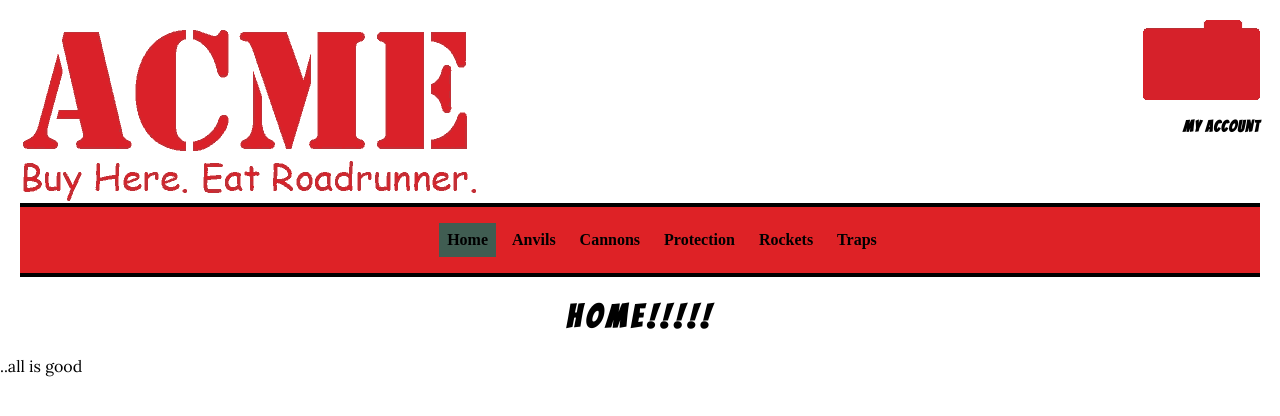
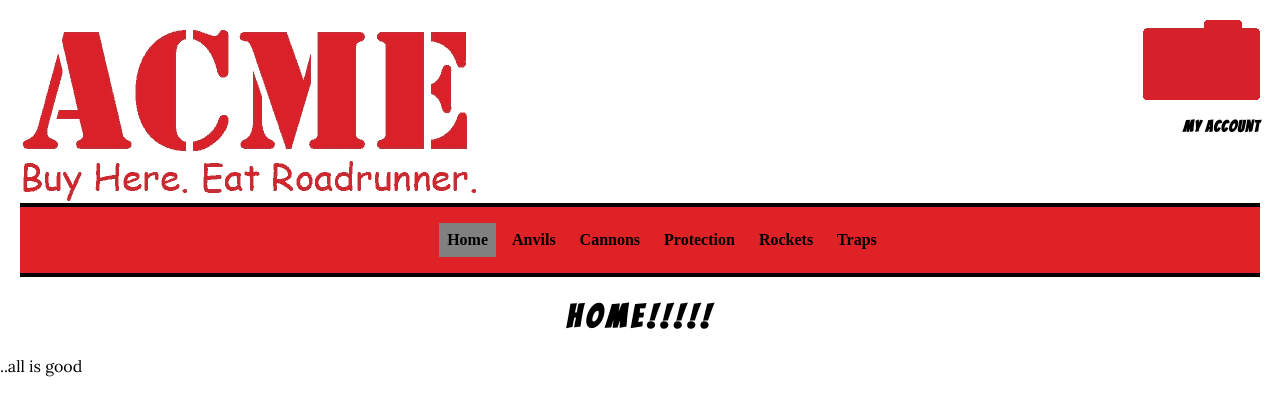
Before and after one commit to alefinir/acme, a PHP site: page / in a window 1280 px wide. Shown: the top 416 px of the page. Run offline with PHP 8.4, Linux system fonts and the light colour scheme.

Commit message:
change color main css on hover menu

```diff
--- a/css/main.css
+++ b/css/main.css
@@ -70,6 +70,6 @@ p{
  }
   .activemenu{
 
-    background: #405d52;
+    background: #808080;
     color: #262128;
 }
```
